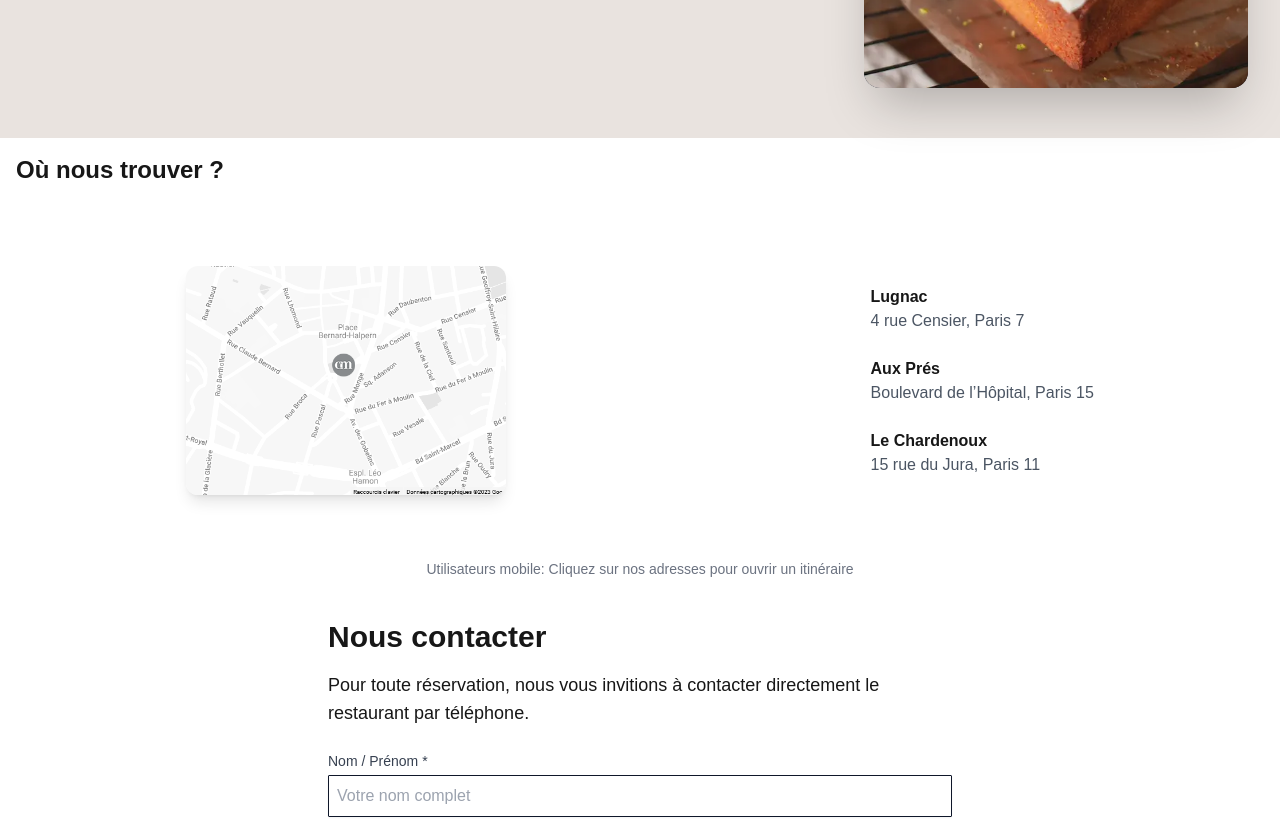
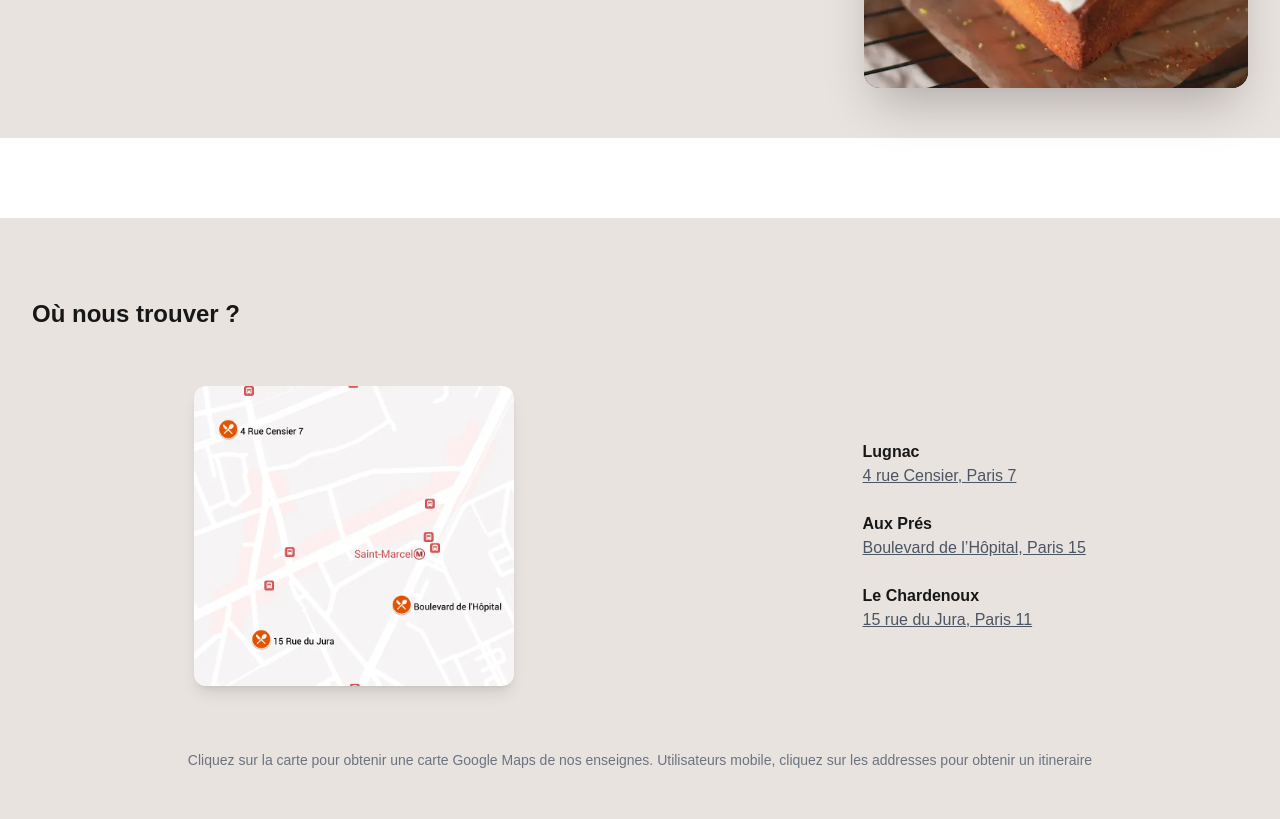
Before and after one commit to kgtrey1/m-eco-902, a Next.js app: page / in a window 1280 px wide. Shown: the part 1840-2659 px from the top of the page. Built offline with nearby package versions, Linux system fonts and the light colour scheme.

Commit message:
fix: location ui

```diff
--- a/src/app/page.tsx
+++ b/src/app/page.tsx
@@ -1,13 +1,10 @@
 import ContactForm from '@/components/ui/contact-form'
-import FindUs from '@/components/ui/find-us'
+import Location from '@/components/ui/location'
 import NewHero from '@/components/ui/new-hero'
 import Products from '@/components/ui/products'
 import Biography from '@/components/ui/biography'
 
-
-
-export default function Example() {
-
+export default function Home() {
   return (
     <div>
       <div className="md:h-screen w-full isolate overflow-hidden flex flex-col">
@@ -16,7 +13,8 @@ export default function Example() {
       </div>
       <Biography />
       <Products />
-      <FindUs />
+      <div className="h-20"/>
+      <Location />
       <ContactForm />
     </div>
   )
--- a/src/components/ui/find-us.tsx
+++ /dev/null
@@ -1,35 +0,0 @@
-export default function FindUs() {
-    return (
-        <div className="p-4">
-            <h2 className="text-2xl font-bold mb-20">Où nous trouver ?</h2>
-
-            <div className="flex flex-col md:flex-row justify-around md:items-center gap-6">
-                <div className="w-full max-w-lg md:max-w-sm lg:max-w-xs">
-                    <img
-                        src="/map.png"
-                        className="w-full h-auto rounded-xl object-cover shadow-lg aspect-[564/404]"
-                        alt="Chief"
-                    />
-                </div>
-                <div className="flex flex-col gap-6 text-left sm:text-left">
-                    <div>
-                        <p className="font-semibold">Lugnac</p>
-                        <p className="text-gray-600">4 rue Censier, Paris 7</p>
-                    </div>
-                    <div>
-                        <p className="font-semibold">Aux Prés</p>
-                        <p className="text-gray-600">Boulevard de l’Hôpital, Paris 15</p>
-                    </div>
-                    <div>
-                        <p className="font-semibold">Le Chardenoux</p>
-                        <p className="text-gray-600">15 rue du Jura, Paris 11</p>
-                    </div>
-                </div>
-            </div>
-
-            <div className="text-center mt-16">
-                <p className="text-sm text-gray-500">Utilisateurs mobile: Cliquez sur nos adresses pour ouvrir un itinéraire</p>
-            </div>
-        </div>
-    )
-}
--- /dev/null
+++ b/src/components/ui/location.tsx
@@ -0,0 +1,47 @@
+import Image from "next/image"
+import Link from "next/link"
+
+export default function Location() {
+    return (
+        <div className="bg-pastry">
+            <div className="mx-auto flex max-w-7xl flex-col gap-x-8 px-6 lg:px-8 xl:flex-col items-stretch lg:pb-[50px] pt-20 pb-20">
+                <h2 className="text-2xl font-bold mb-14">Où nous trouver ?</h2>
+                <div className="flex flex-col md:flex-row justify-around items-center gap-6">
+                    <div className="relative w-full md:max-w-[400px] lg:max-w-xs sm:max-w-[300px] aspect-[1372/1000] lg:min-h-[300px] sm:self-center">
+                        <Link href="https://www.google.com/maps/d/edit?mid=1vKVot-fGu49zwWXLGjHofY5K5h1QZcY&usp=sharing" target="_blank">
+                            <Image
+                                src="/map.webp"
+                                className="rounded-xl object-cover shadow-lg"
+                                fill
+                                alt="Map of Offices"
+                            />
+                        </Link>
+                    </div>
+                    <div className="flex flex-col gap-6 text-left sm:text-left">
+                        <div>
+                            <p className="font-semibold">Lugnac</p>
+                            <Link href="https://www.google.com/maps/dir/?api=1&destination=48.84109,2.35523">
+                                <p className="text-gray-600 underline">4 rue Censier, Paris 7</p>
+                            </Link>
+                        </div>
+                        <div>
+                            <p className="font-semibold">Aux Prés</p>
+                            <Link href="https://www.google.com/maps/dir/?api=1&destination=48.83713,2.35617">
+                                <p className="text-gray-600 underline">Boulevard de l’Hôpital, Paris 15</p>
+                            </Link>
+                        </div>
+                        <div>
+                            <p className="font-semibold">Le Chardenoux</p>
+                            <Link href="https://www.google.com/maps/dir/?api=1&destination=48.83778,2.36019">
+                                <p className="text-gray-600 underline">15 rue du Jura, Paris 11</p>
+                            </Link>
+                        </div>
+                    </div>
+                </div>
+                <div className="text-center mt-16">
+                    <p className="text-sm text-gray-500">Cliquez sur la carte pour obtenir une carte Google Maps de nos enseignes. Utilisateurs mobile, cliquez sur les addresses pour obtenir un itineraire</p>
+                </div>
+            </div>
+        </div>
+    )
+}
```
Also changed, not shown: public/map.png (deleted), public/map.webp (added).
